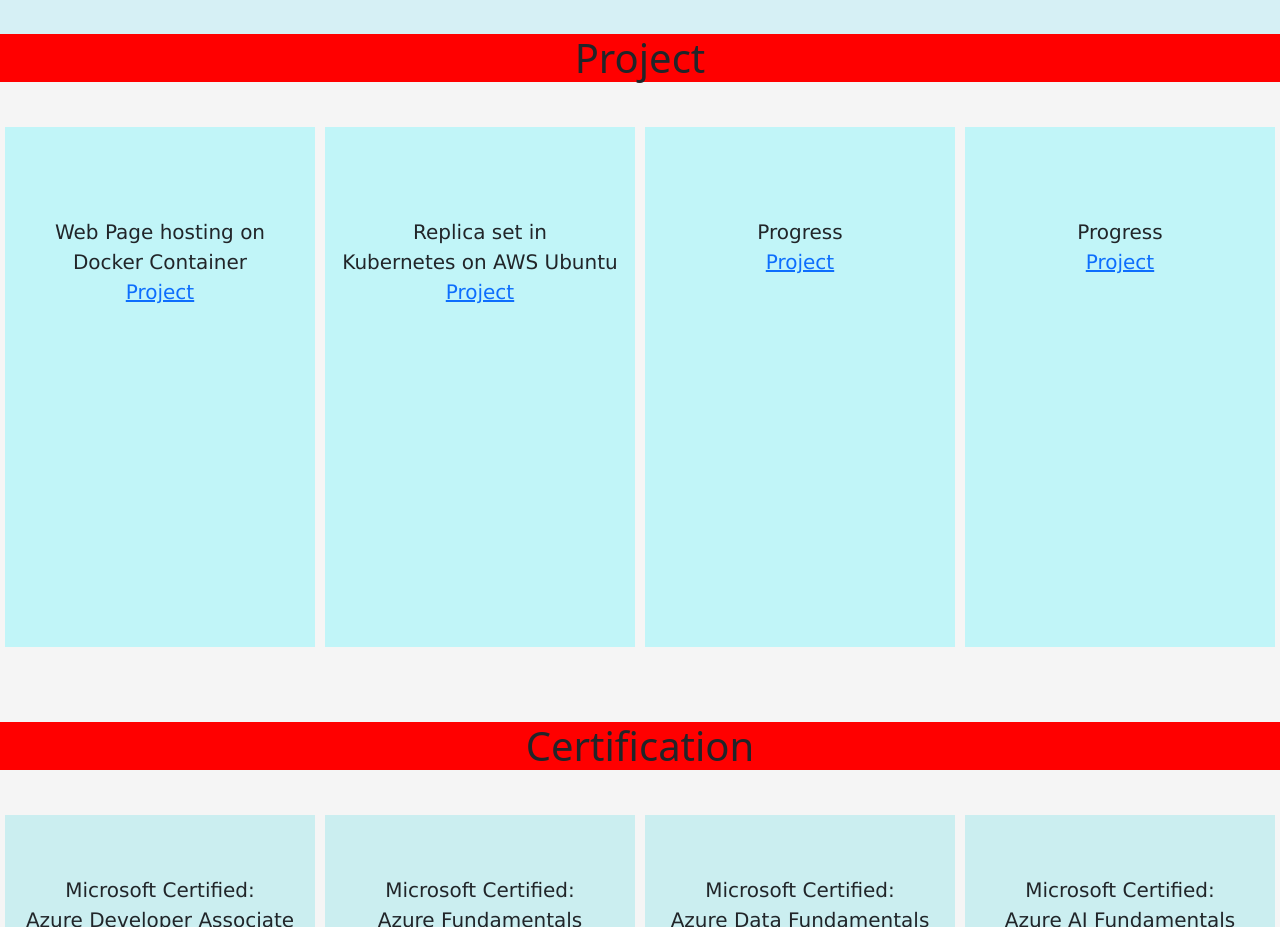
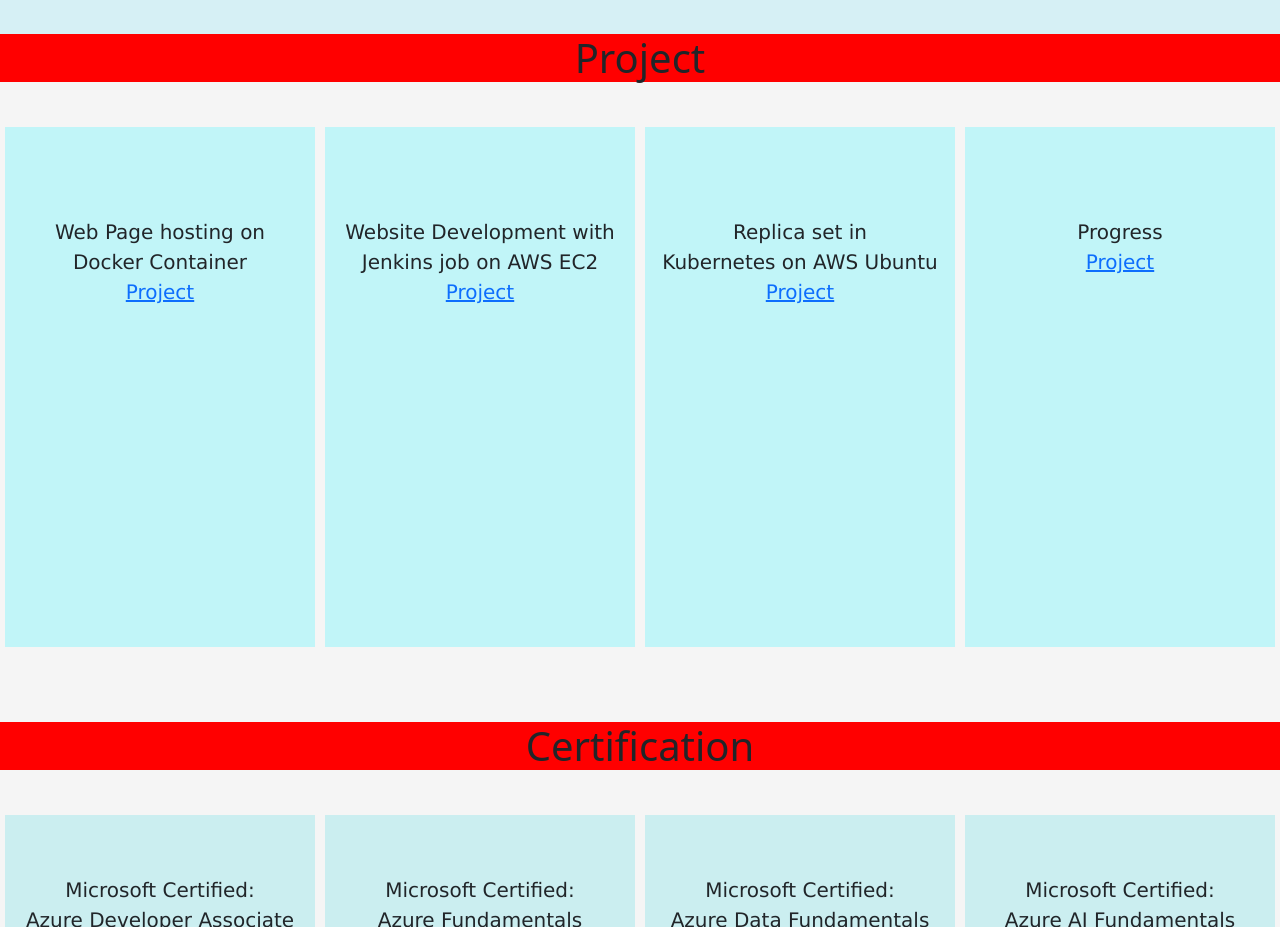
Before and after one commit to mdahtisham/Md-Ahtisham-Portfolio, a plain HTML site: page index.html in a window 1280 px wide. Shown: the part 3520-4447 px from the top of the page. Drawn offline with nearby package versions, Linux system fonts and the light colour scheme.

Commit message:
Update index.html

```diff
--- a/index.html
+++ b/index.html
@@ -1274,8 +1274,9 @@ margin-left: 3%;
     </div>
     <div class="containerproj">
        <div class="itemproj" id="item-1"> <br> <br>  <br> Web Page hosting on <br> Docker Container<br> <a href="https://github.com/mdahtisham/Web-Page-hosting-on-Docker-Container"> Project </a> </div>
-      <div class="itemproj" id="item-2"> <br> <br>   <br> Replica set in <br>Kubernetes on AWS Ubuntu <br> <a href="https://github.com/mdahtisham/Replica-set-in-Kubernetes-on-AWS-Ubuntu"> Project </a> </div>
-      <div class="itemproj" id="item-3"> <br> <br> <br> Progress  <br> <a href="#"> Project </a> </div>
+      <div class="itemproj" id="item-2"> <br> <br>   <br>
+Website Development with Jenkins job on AWS EC2 <br> <a href="https://github.com/mdahtisham/Website-Development-with-Jenkins-job-on-AWS-EC2"> Project </a> </div>
+      <div class="itemproj" id="item-3"> <br> <br> <br> Replica set in <br>Kubernetes on AWS Ubuntu  <br> <a href="https://github.com/mdahtisham/Replica-set-in-Kubernetes-on-AWS-Ubuntu"> Project </a> </div>
       <div class="itemproj" id="item-4"> <br> <br>  <br> Progress  <br> <a href="#"> Project </a> </div>
 
   </div>
```
